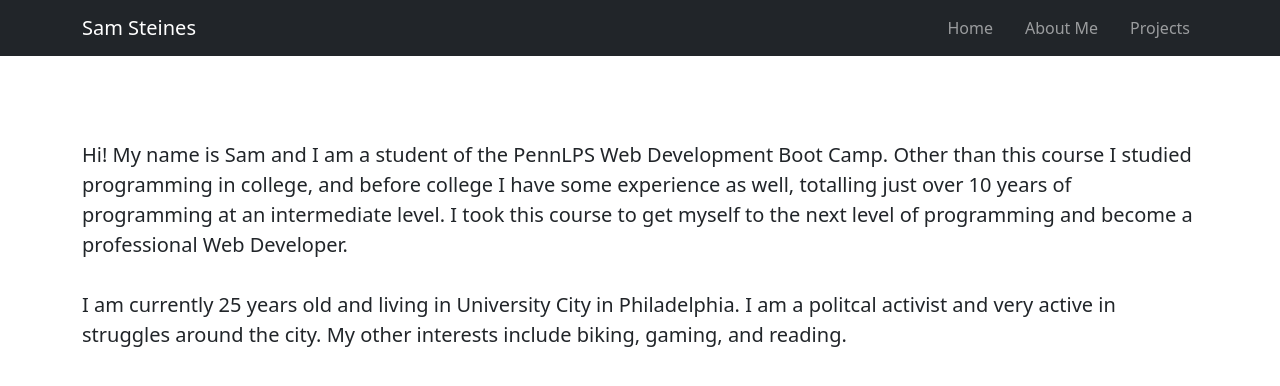
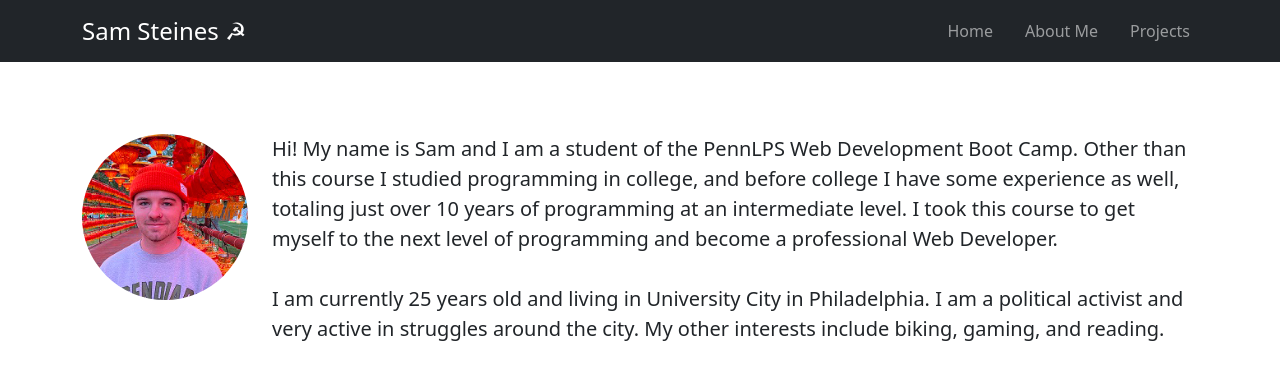
Before and after one commit to sam-st/react-portfolio, a React (Vite) app: page /about in a window 1280 px wide. Shown: the top 386 px of the page. Built offline with nearby package versions, Linux system fonts and the light colour scheme.

Commit message:
updating github to most recent code

```diff
--- a/src/components/Nav.jsx
+++ b/src/components/Nav.jsx
@@ -5,8 +5,8 @@ export default function Nav() {
   return (
     <nav className="navbar navbar-expand-lg navbar-dark bg-dark">
       <div className="container">
-        <Link to="/" className="navbar-brand">
-          Sam Steines
+        <Link to="/" className="navbar-brand fs-4">
+          Sam Steines ☭
         </Link>
         <button
           className="navbar-toggler"
--- a/src/components/projectsData.js
+++ b/src/components/projectsData.js
@@ -2,9 +2,9 @@
 const projectsData = [
     {
       id: 1,
-      name: 'Project 1',
-      description: 'Description for Project 1.',
-      githubRepo: 'https://github.com/yourusername/project1',
+      name: 'Password Generator',
+      description: '',
+      githubRepo: 'https://github.com/sam-st/pasword-generator',
     },
     {
       id: 2,
--- a/src/pages/AboutPage.jsx
+++ b/src/pages/AboutPage.jsx
@@ -1,13 +1,25 @@
-// This is a static page mocking an "About Us" section for our fake user data
+import React from 'react';
+import profileImage from '../assets/pictures/me.jpg';
+
 export default function AboutPage() {
   return (
     <div className="container pt-4">
-      <p className="fs-5">
-        <br></br><br></br>
-        Hi! My name is Sam and I am a student of the PennLPS Web Development Boot Camp. Other than this course I studied programming in college, and before college I have some experience as well, totalling just over 10 years of programming at an intermediate level. I took this course to get myself to the next level of programming and become a professional Web Developer.
-        <br></br><br></br>
-        I am currently 25 years old and living in University City in Philadelphia. I am a politcal activist and very active in struggles around the city. My other interests include biking, gaming, and reading.
-      </p>
+      <div className="row">
+        <div className="col-md-2 pt-5">
+          <img
+            src={profileImage}
+            alt="Profile"
+            className="img-fluid rounded-circle"
+          />
+        </div>
+        <div className="col-md-10 pt-5">
+          <p className="fs-5">
+            Hi! My name is Sam and I am a student of the PennLPS Web Development Boot Camp. Other than this course I studied programming in college, and before college I have some experience as well, totaling just over 10 years of programming at an intermediate level. I took this course to get myself to the next level of programming and become a professional Web Developer.
+            <br></br><br></br>
+            I am currently 25 years old and living in University City in Philadelphia. I am a political activist and very active in struggles around the city. My other interests include biking, gaming, and reading.
+          </p>
+        </div>
+      </div>
     </div>
   );
 }
--- a/src/pages/HomePage.jsx
+++ b/src/pages/HomePage.jsx
@@ -5,14 +5,15 @@ export default function HomePage() {
   return (
     <div>
       <header>
-
+        {/* Navbar or header content if needed */}
       </header>
-      <div className="container">
-        <div className="welcome-message">
-          <h1>Welcome to My Portfolio</h1>
+      <div className="container text-center">
+        <div className="pt-5 mt-5">
+          <h1 className="mb-5">Welcome to My Portfolio</h1>
           <p>
-            Thank you for visiting my portfolio. Here, you can learn more about
-            me and explore my projects.
+            I'm a passionate web developer with a strong background in
+            programming and a desire to create amazing digital experiences.
+            Explore my projects and get to know me better.
           </p>
         </div>
       </div>
```
Also changed, not shown: src/assets/pictures/me.jpg (added).
